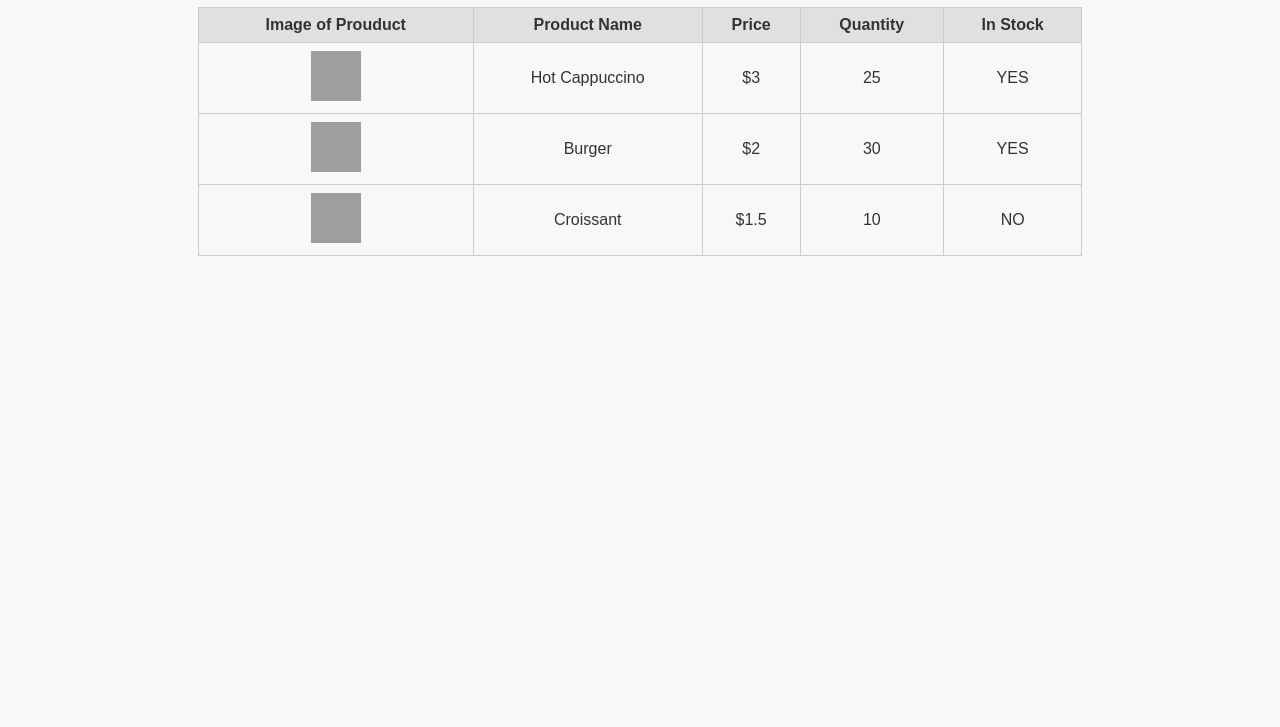
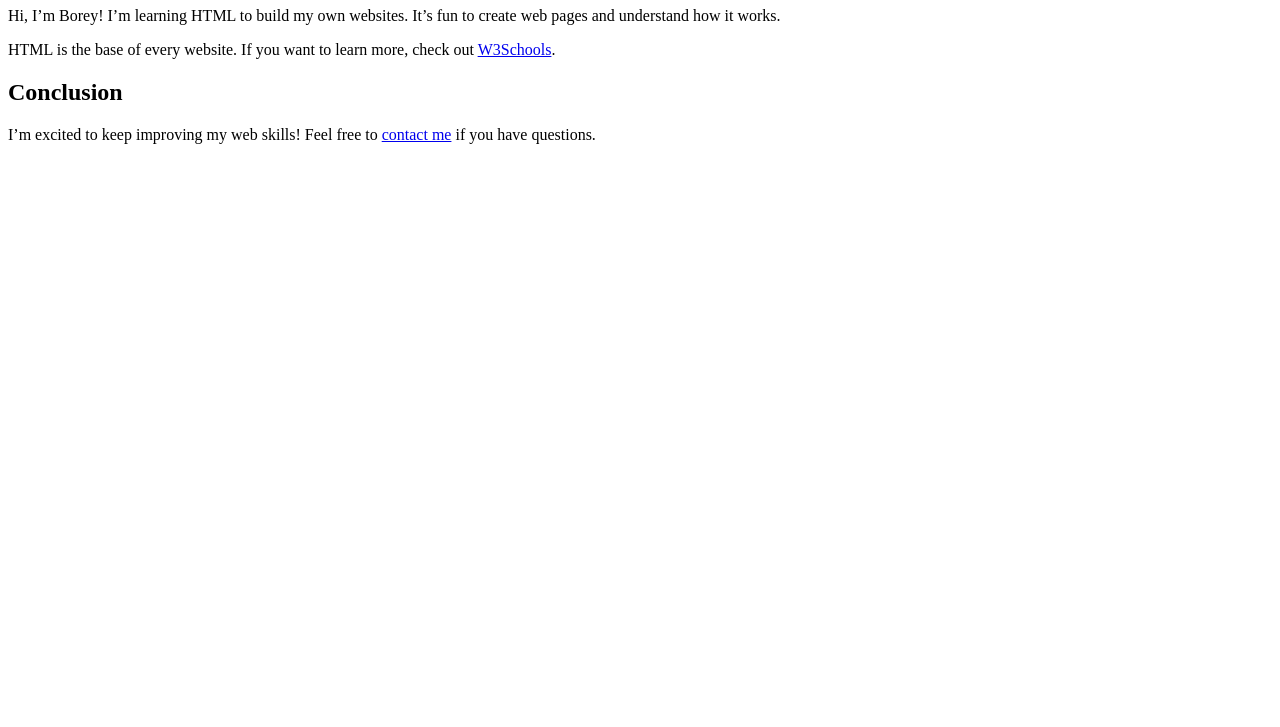
Before and after one commit to paboreysr-debug/Practice_S2-HTML, a plain HTML site: page index.html in a window 1280 px wide. Shown: the part 73-800 px from the top of the page. Drawn offline with Linux system fonts and the light colour scheme; grey boxes are pictures that could not be loaded.

Commit message:
Add files via upload

```diff
--- a/index.html
+++ b/index.html
@@ -1,78 +1,24 @@
 <!DOCTYPE html>
 <html lang="en">
 <head>
-  <meta charset="UTF-8">
-  <meta name="viewport" content="width=device-width, initial-scale=1.0">
-  <title>Cafe Shop</title>
-  <style>
-  body {
-    background-color: #f8f8f8;
-    color: #333;
-    font-family: Arial, sans-serif;
-    text-align: center;
-  }
-
-  h1 {
-    color: #333;
-  }
-
-  table {
-    margin: 20px auto;
-    border: 1px solid #ccc;
-    border-collapse: collapse;
-    width: 70%;
-  }
-
-  th, td {
-    border: 1px solid #ccc;
-    padding: 8px;
-  }
-
-  th {
-    background-color: #e0e0e0;
-  }
-
-  td img {
-    width: 50px;
-    height: 50px;
-  }
-</style>
-
+    <meta charset="UTF-8">
+    <meta name="viewport" content="width=device-width, initial-scale=1.0">
+    <title>HTML Coding Web</title>
 </head>
 <body>
+    <h1>My Journey learning HTML!!</h1>
+    <p>Hi, I’m Borey! I’m learning HTML to build my own websites. It’s fun to create web pages and understand how it works.</p1>
+     <p>HTML is the base of every website. If you want to learn more, check out
+        <a href="https://www.w3schools.com/html/" target="_blank">W3Schools</a>.
+    </p>
 
-  <h1>Welcome to Snack Station!</h1>
+    <h2>Conclusion</h2>
 
-  <table>
-    <tr>
-      <th>Image of Prouduct</th>
-      <th>Product Name</th>
-      <th>Price</th>
-      <th>Quantity</th>
-      <th>In Stock</th>
-    </tr>
-    <tr>
-      <td><img src="https://img.freepik.com/premium-psd/coffee-cup-no-background-png_1047544-3.jpg?w=740" alt="Hot Cappuccino"></td>
-      <td>Hot Cappuccino</td>
-      <td>$3</td>
-      <td>25</td>
-      <td>YES</td>
-    </tr>
-    <tr>
-      <td><img src="https://tse4.mm.bing.net/th/id/OIP.xeVEReXYgoycdDUdnPKSawHaHa?pid=Api&P=0&h=220" alt="Burger"></td>
-      <td>Burger</td>
-      <td>$2</td>
-      <td>30</td>
-      <td>YES</td>
-    </tr>
-    <tr>
-      <td><img src="https://tse4.mm.bing.net/th/id/OIP.7o1HUz88p3oWQQ_Ny7kTKAHaHa?pid=Api&P=0&h=220" alt="Croissant"></td>
-      <td>Croissant</td>
-      <td>$1.5</td>
-      <td>10</td>
-      <td>NO</td>
-    </tr>
-  </table>
+    <p>I’m excited to keep improving my web skills!
+        Feel free to <a href="Qr_code.html">contact me</a> if you have questions.
+
+        <p></p>
+    </p>
 
 </body>
 </html>
```
